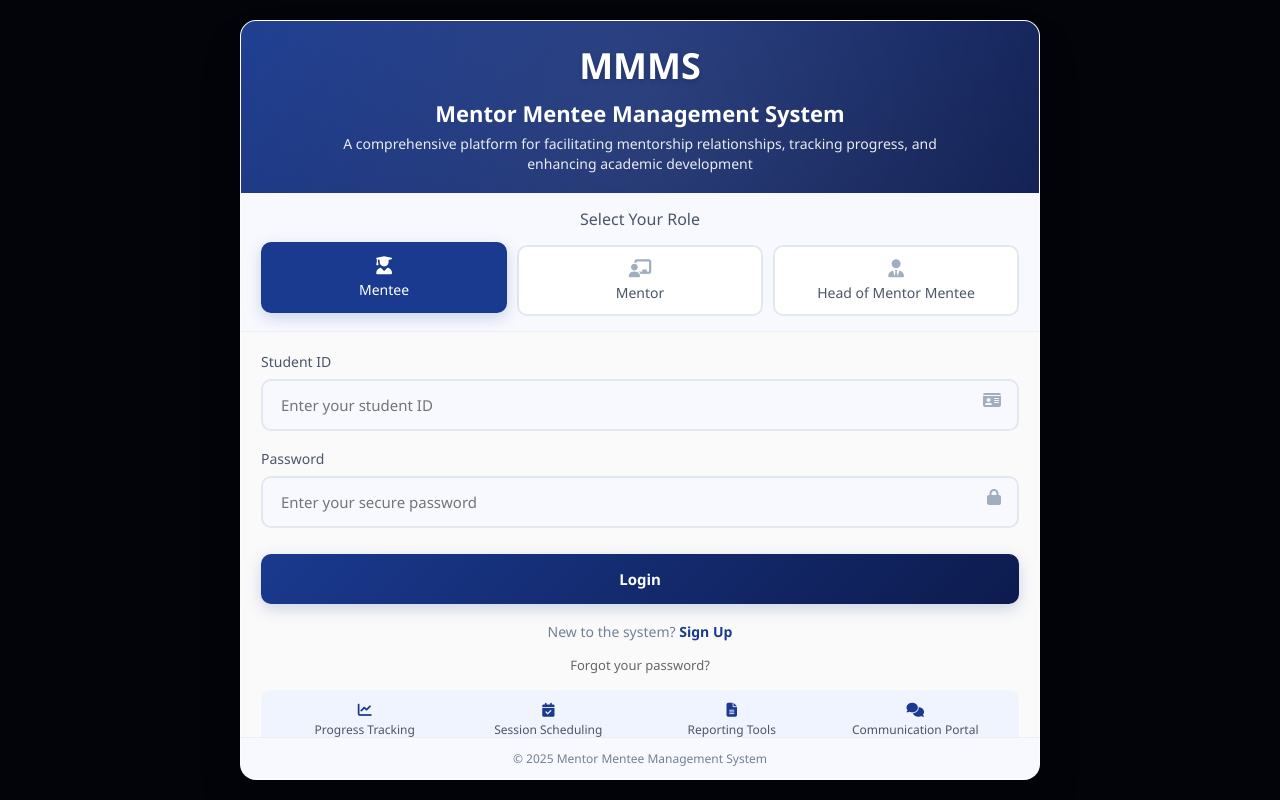
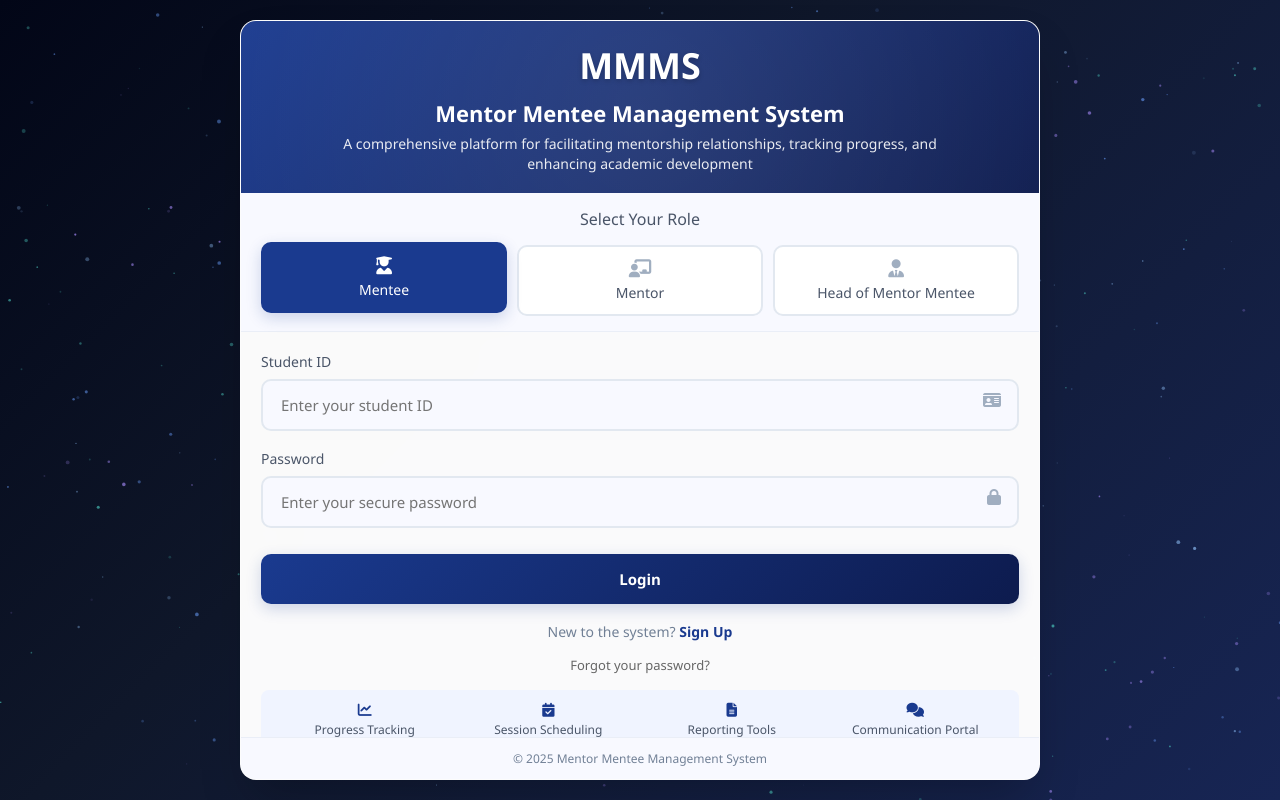
Before and after one commit to 00000fh/mmms, a Django app: page /mmms/ in a window 1280 px wide. Run offline with Django 5.2, Linux system fonts and the light colour scheme.

Commit message:
update login design

```diff
--- a/system/templates/login.html
+++ b/system/templates/login.html
@@ -28,96 +28,6 @@
         }
 
         @layer layout {
-
-            /* Draw a particles ring in the background of the login screen */
-            /* Using Houdini PaintWorklets */
-            @layer ring-particles {
-                @supports (background: paint(something)) {
-                    @layer particles {
-                        body {
-                            background-color: #02040a;
-
-                            --ring-radius: 100;
-                            --ring-thickness: 600;
-                            --particle-count: 80;
-                            --particle-rows: 25;
-                            --particle-size: 2;
-                            --particle-color: navy;
-
-                            --particle-min-alpha: 0.1;
-                            --particle-max-alpha: 1.0;
-
-                            --seed: 200;
-
-                            background-image: paint(ring-particles);
-                        }
-                    }
-
-                    @layer animation {
-                        @property --animation-tick {
-                            syntax: '<number>';
-                            inherits: false;
-                            initial-value: 0;
-                        }
-
-                        @property --ring-radius {
-                            syntax: '<number> | auto';
-                            inherits: false;
-                            initial-value: auto;
-                        }
-
-                        @keyframes ripple {
-                            0% {
-                                --animation-tick: 0;
-                            }
-
-                            100% {
-                                --animation-tick: 1;
-                            }
-                        }
-
-                        @keyframes ring {
-                            0% {
-                                --ring-radius: 150;
-                            }
-
-                            100% {
-                                --ring-radius: 250;
-                            }
-                        }
-
-                        body {
-                            animation: ripple 6s linear infinite, ring 6s ease-in-out infinite alternate;
-                        }
-                    }
-
-                    @layer follow-mouse {
-                        @property --ring-x {
-                            syntax: '<number>';
-                            inherits: false;
-                            initial-value: 50;
-                        }
-
-                        @property --ring-y {
-                            syntax: '<number>';
-                            inherits: false;
-                            initial-value: 50;
-                        }
-
-                        @property --ring-interactive {
-                            syntax: '<number>';
-                            inherits: false;
-                            initial-value: 0;
-                        }
-
-                        body {
-                            transition: --ring-x 3s ease, --ring-y 3s ease;
-                        }
-                    }
-                }
-            }
-
-            /* Base body styling */
             body {
                 min-height: 100vh;
                 display: flex;
@@ -125,6 +35,34 @@
                 align-items: center;
                 padding: 20px;
                 overflow: hidden;
+                /* Deep Navy/Black Gradient Base */
+                background: linear-gradient(135deg, #020617 0%, #0f172a 40%, #172554 100%);
+                position: relative;
+            }
+
+            #bg-canvas {
+                position: fixed;
+                top: 0;
+                left: 0;
+                width: 100%;
+                height: 100%;
+                z-index: 1;
+                /* Low z-index */
+                pointer-events: none;
+            }
+
+            /* Ensure content sits above background */
+            .splash-screen {
+                z-index: 9999;
+            }
+
+            .container {
+                position: relative;
+                z-index: 10;
+            }
+
+            .login-popup-container {
+                z-index: 10000;
             }
         }
 
@@ -132,12 +70,14 @@
         @keyframes fadeInScale {
             0% {
                 opacity: 0;
-                transform: scale(0.95);
+                transform: scale(0.92) translateY(10px);
+                filter: blur(4px);
             }
 
             100% {
                 opacity: 1;
-                transform: scale(1);
+                transform: scale(1) translateY(0);
+                filter: blur(0);
             }
         }
 
@@ -625,14 +565,6 @@
             }
         }
 
-        .form-group,
-        .login-btn,
-        .signup-link {
-            /* Reset internal form animations to let the container animation handle it,
-               or simple stagger if needed. For now, rely on .login-form fadeIn */
-            /* animation: fadeIn 0.5s ease forwards; */
-        }
-
         .form-group:nth-child(1) {
             animation-delay: 0.1s;
         }
@@ -927,6 +859,7 @@
 </head>
 
 <body>
+    <canvas id="bg-canvas"></canvas>
     <!-- Splash Screen -->
     <div class="splash-screen">
         <div class="splash-content">
@@ -1185,120 +1118,131 @@
             showLoginPopup(title, message, 'error');
         }
 
-        // Ring Particles - Robust Inlined Implementation
-        if ('paintWorklet' in CSS) {
+        // Interactive AI SaaS Particle Background
+        (function () {
+            const canvas = document.getElementById('bg-canvas');
+            const ctx = canvas.getContext('2d');
 
-            const workletCode = `
-                class RingParticles {
-                    static get inputProperties() {
-                        return [
-                            '--ring-radius',
-                            '--ring-thickness',
-                            '--particle-count',
-                            '--particle-rows',
-                            '--particle-size',
-                            '--particle-color',
-                            '--particle-min-alpha',
-                            '--particle-max-alpha',
-                            '--seed',
-                            '--ring-x',
-                            '--ring-y',
-                            '--animation-tick',
-                            '--ring-interactive'
+            let width, height;
+            let particles = [];
+
+            // Configuration
+
+            const particleCount = 450; // Dense field
+            const connectionDistance = 0; // No lines, just dots
+            const baseSpeed = 0.2;
+            const parallaxStrength = 20; // How much mouse moves them
+
+            // Neural Colors: Cyan, Blue, Purple, White(dim)
+            const colorPalette = [
+                { r: 100, g: 149, b: 237 }, // Cornflower Blue
+                { r: 79, g: 209, b: 197 },  // Teal/Cyan
+                { r: 167, g: 139, b: 250 }, // Soft Purple
+                { r: 147, g: 197, b: 253 }  // Light Blue
             ];
+
+            // Mouse state
+            const mouse = { x: 0, y: 0 };
+            const targetMouse = { x: 0, y: 0 };
+
+            // Resize handling
+            function resize() {
+                width = canvas.width = window.innerWidth;
+                height = canvas.height = window.innerHeight;
+            }
+            window.addEventListener('resize', resize);
+            resize();
+
+            // Track mouse for parallax
+            window.addEventListener('mousemove', (e) => {
+                // Normalize mouse position -0.5 to 0.5
+                targetMouse.x = (e.clientX / width) - 0.5;
+                targetMouse.y = (e.clientY / height) - 0.5;
+            });
+
+            class Particle {
+                constructor() {
+                    this.init();
                 }
 
-                    paint(ctx, size, props) {
-                        const radius = parseFloat(props.get('--ring-radius').toString()) || 100;
-                        const thickness = parseFloat(props.get('--ring-thickness').toString()) || 100;
-                        const count = parseInt(props.get('--particle-count').toString()) || 50;
-                        const rows = parseInt(props.get('--particle-rows').toString()) || 10;
-                        const dotSize = parseFloat(props.get('--particle-size').toString()) || 2;
-                        const color = props.get('--particle-color').toString().trim() || 'white';
-                        const minAlpha = parseFloat(props.get('--particle-min-alpha').toString()) || 0.1;
-                        const maxAlpha = parseFloat(props.get('--particle-max-alpha').toString()) || 1.0;
-                        const seed = parseFloat(props.get('--seed').toString()) || 0;
+                init() {
+                    this.x = Math.random() * width;
+                    this.y = Math.random() * height;
+                    this.z = Math.random() * 2 + 0.5; // Depth factor (0.5 to 2.5)
+                    this.size = Math.random() * 1.5 + 0.5; // Size variation
 
-                        // Mouse/Center Position (0-100%)
-                        const rx = parseFloat(props.get('--ring-x').toString()) || 50;
-                        const ry = parseFloat(props.get('--ring-y').toString()) || 50;
+                    // Velocity (continuous float)
+                    this.vx = (Math.random() - 0.5) * baseSpeed * this.z;
+                    this.vy = (Math.random() - 0.5) * baseSpeed * this.z;
 
-                        const centerX = (rx / 100) * size.width;
-                        const centerY = (ry / 100) * size.height;
+                    // Appearance
+                    this.rgb = colorPalette[Math.floor(Math.random() * colorPalette.length)];
+                    this.alpha = Math.random() * 0.5 + 0.1;
+                    this.targetAlpha = this.alpha;
+                }
 
-                        const tick = parseFloat(props.get('--animation-tick').toString()) || 0;
+                update() {
+                    // Constant drift
+                    this.x += this.vx;
+                    this.y += this.vy;
 
-                        // Deterministic Random
-                        const random = (s) => {
-                            const x = Math.sin(s) * 10000;
-                            return x - Math.floor(x);
-                        };
+                    // Soft parallax easing
+                    // We move the particle position based on mouse * depth
+                    // But we don't want to permanently change x/y, just the render position?
+                    // No, usually parallax shifts the viewport.
+                    // Let's create an offset based on mouse.
 
-                        ctx.fillStyle = color;
+                    // Wrap around screen
+                    if (this.x < -50) this.x = width + 50;
+                    if (this.x > width + 50) this.x = -50;
+                    if (this.y < -50) this.y = height + 50;
+                    if (this.y > height + 50) this.y = -50;
 
-                        for (let r = 0; r < rows; r++) {
-                            for (let p = 0; p < count; p++) {
-                                // Unique ID for this particle
-                                const id = seed + r * count + p;
-                                const rnd1 = random(id);
-                                const rnd2 = random(id + 1000);
+                    // Twinkle
+                    if (Math.random() < 0.01) {
+                        this.targetAlpha = Math.random() * 0.6 + 0.1;
+                    }
+                    this.alpha += (this.targetAlpha - this.alpha) * 0.05;
+                }
 
-                                // Angle
-                                const angle = (p / count) * Math.PI * 2 + rnd1 * 0.5;
+                draw(mouseX, mouseY) {
+                    // Parallax offset
+                    // Closer particles (higher z) move MORE opposite to mouse (or with mouse depending on effect)
+                    // Standard parallax: layers move at different speeds.
+                    const offX = mouseX * parallaxStrength * this.z;
+                    const offY = mouseY * parallaxStrength * this.z;
 
-                                // Distance from center
-                                // Base radius + distributed thickness
-                                const dist = radius + (r / rows) * thickness + (rnd2 - 0.5) * 20;
-
-                                // Animation Ripple effect
-                                // Particles move outward slightly based on tick
-                                const animOffset = Math.sin(tick * Math.PI * 2 + r) * 20;
-
-                                const x = centerX + Math.cos(angle) * (dist + animOffset);
-                                const y = centerY + Math.sin(angle) * (dist + animOffset);
-
-                                const alpha = minAlpha + rnd2 * (maxAlpha - minAlpha);
-
-                                ctx.globalAlpha = alpha;
                     ctx.beginPath();
-                                ctx.arc(x, y, dotSize, 0, Math.PI * 2);
+                    ctx.fillStyle = `rgba(${this.rgb.r}, ${this.rgb.g}, ${this.rgb.b}, ${this.alpha})`;
+                    ctx.arc(this.x + offX, this.y + offY, this.size, 0, Math.PI * 2);
                     ctx.fill();
                 }
             }
+
+            // Create particles
+            for (let i = 0; i < particleCount; i++) {
+                particles.push(new Particle());
             }
-                }
-                registerPaint('ring-particles', RingParticles);
-            `;
 
-            const blob = new Blob([workletCode], { type: 'text/javascript' });
-            CSS.paintWorklet.addModule(URL.createObjectURL(blob));
+            function animate() {
+                // Clear with trail effect? No, clean wipe for crisp dots
+                ctx.clearRect(0, 0, width, height);
 
-            // Mouse Interaction Logic
-            let isInteractive = false;
-            document.body.addEventListener('pointermove', (e) => {
-                if (!isInteractive) {
-                    document.body.classList.add('interactive');
-                    isInteractive = true;
-                }
-                const x = (e.clientX / window.innerWidth) * 100;
-                const y = (e.clientY / window.innerHeight) * 100;
+                // Smooth mouse interpolation
+                mouse.x += (targetMouse.x - mouse.x) * 0.05;
+                mouse.y += (targetMouse.y - mouse.y) * 0.05;
 
-                // Use requestAnimationFrame for performance
-                requestAnimationFrame(() => {
-                    document.body.style.setProperty('--ring-x', x);
-                    document.body.style.setProperty('--ring-y', y);
-                    document.body.style.setProperty('--ring-interactive', 1);
-                });
+                particles.forEach(p => {
+                    p.update();
+                    p.draw(-mouse.x, -mouse.y); // Invert for depth feel
                 });
 
-            document.body.addEventListener('pointerleave', (e) => {
-                document.body.classList.remove('interactive');
-                isInteractive = false;
-                document.body.style.setProperty('--ring-x', 50);
-                document.body.style.setProperty('--ring-y', 50);
-                document.body.style.setProperty('--ring-interactive', 0);
-            });
+                requestAnimationFrame(animate);
             }
+
+            animate();
+
+        })();
     </script>
 </body>
 
```
Lines whose indentation alone changed are shown as unchanged.
